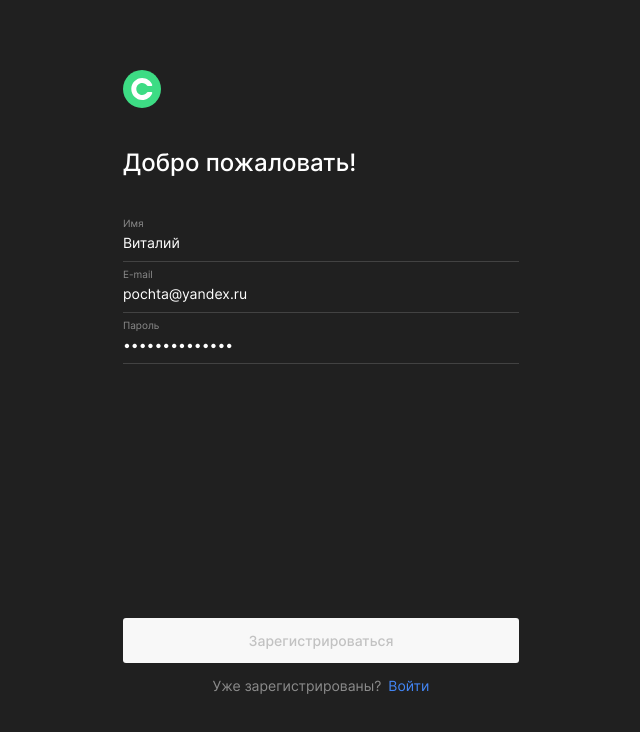
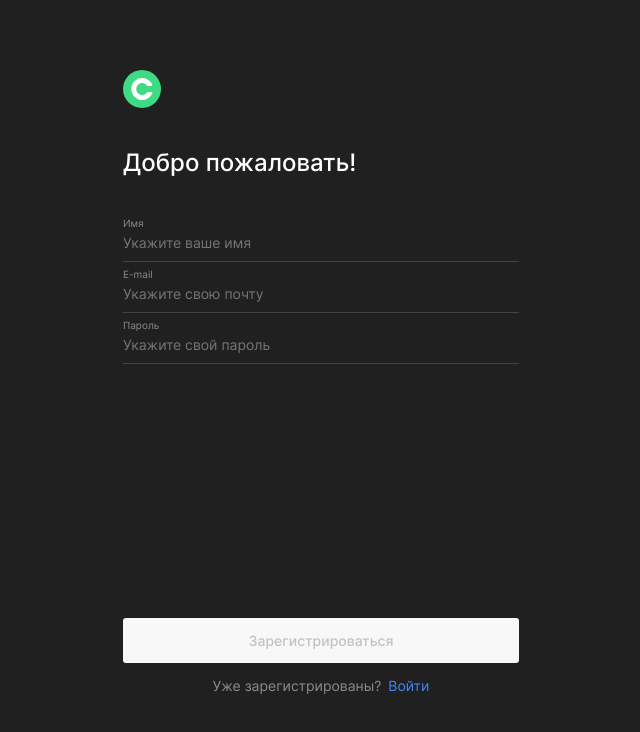
Before and after one commit to MDKirianova/movies-explorer-frontend, a React (Create React App) app: page /signup in a window 1280 px wide. Shown: the top 732 px of the page, without its empty margins (319-959 px from the left). Built offline with nearby package versions, Linux system fonts and the light colour scheme; no server answers.

Commit message:
remove defaultValue from login and register

```diff
--- a/src/components/Input/Input.jsx
+++ b/src/components/Input/Input.jsx
@@ -1,7 +1,7 @@
 import "./Input.css";
 
 
-export default function Input({ name, nameInput, inputId, inputType, defaultValue, placeholder, min, max, onChange, autoComplete, isError, errText, pattern }) {
+export default function Input({ name, nameInput, inputId, inputType, placeholder, min, max, onChange, autoComplete, isError, errText, pattern }) {
   return (
     <div className="input">
       <label
@@ -15,7 +15,6 @@ export default function Input({ name, nameInput, inputId, inputType, defaultValu
         type={inputType}
         className={`input__class ${isError && "input__class_error"} || "" `}
         id={inputId}
-        defaultValue={defaultValue}
         placeholder={placeholder}
         minLength={min}
         maxLength={max}
--- a/src/components/Login/Login.jsx
+++ b/src/components/Login/Login.jsx
@@ -33,7 +33,6 @@ export default function Login({ onLogin, error }) {
         inputId={"inputEmail"}
         inputType={"email"}
         placeholder={"Укажите свою почту"}
-        defaultValue={"pochta@yandex.ru"}
         isError={!!errors["email"]}
         errText={errors["email"]}
         onChange={handleChange}
@@ -47,7 +46,6 @@ export default function Login({ onLogin, error }) {
         inputId={"inputPassword"}
         inputType={"password"}
         placeholder={"Укажите свой пароль"}
-        defaultValue={""}
         min={5}
         isError={!!errors["password"]}
         errText={errors["password"]}
--- a/src/components/Register/Register.jsx
+++ b/src/components/Register/Register.jsx
@@ -34,7 +34,6 @@ export default function Register({ onRegister, error }) {
         inputId={"inputName"}
         inputType={"text"}
         placeholder={"Укажите ваше имя"}
-        defaultValue={"Виталий"}
         min={2}
         max={30}
         isError={!!errors["name"]}
@@ -49,7 +48,6 @@ export default function Register({ onRegister, error }) {
         inputId={"inputEmail"}
         inputType={"email"}
         placeholder={"Укажите свою почту"}
-        defaultValue={"pochta@yandex.ru"}
         isError={!!errors["email"]}
         errText={errors["email"]}
         onChange={handleChange}
@@ -64,7 +62,6 @@ export default function Register({ onRegister, error }) {
         inputId={"inputPassword"}
         inputType={"password"}
         placeholder={"Укажите свой пароль"}
-        defaultValue={"••••••••••••••"}
         min={5}
         isError={!!errors["password"]}
         errText={errors["password"]}
```
